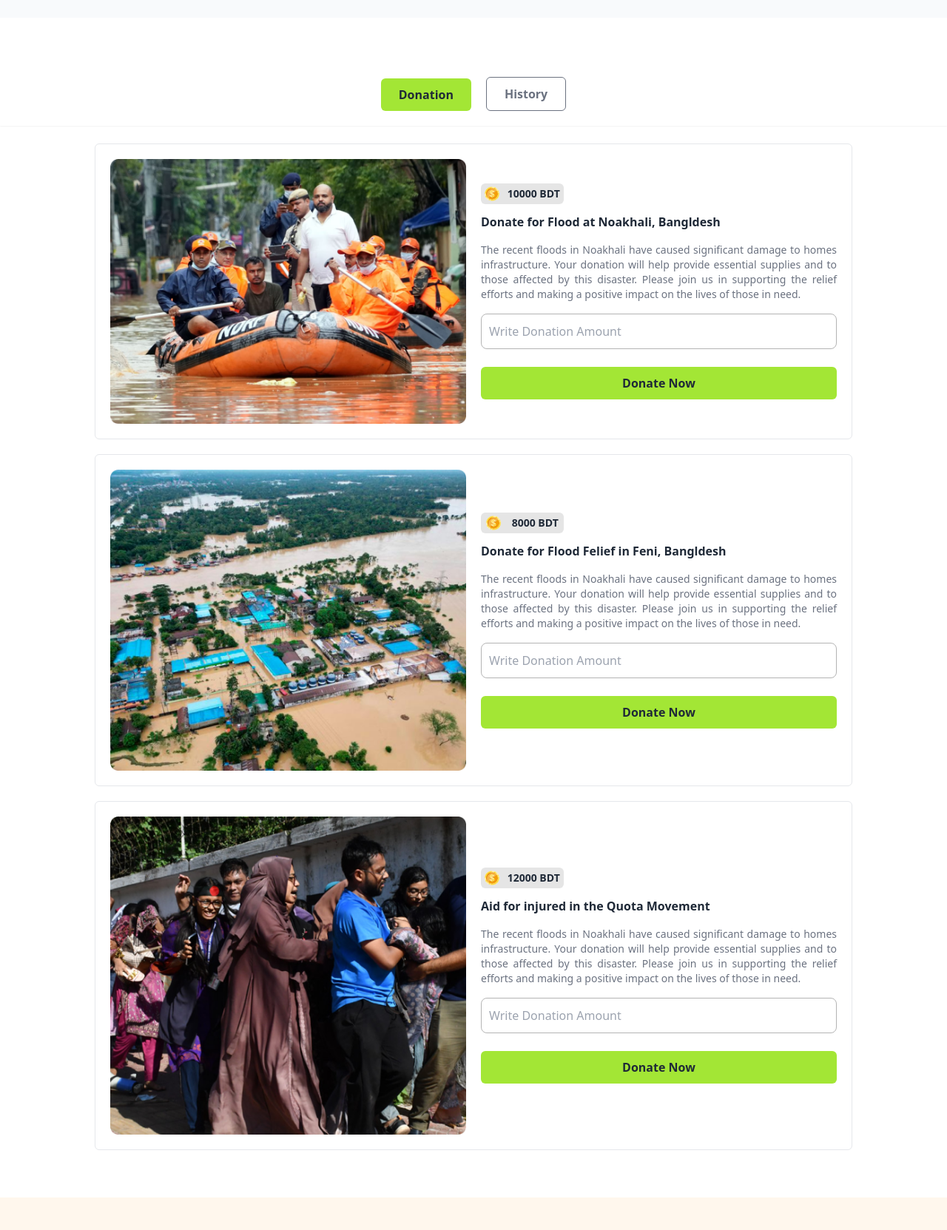
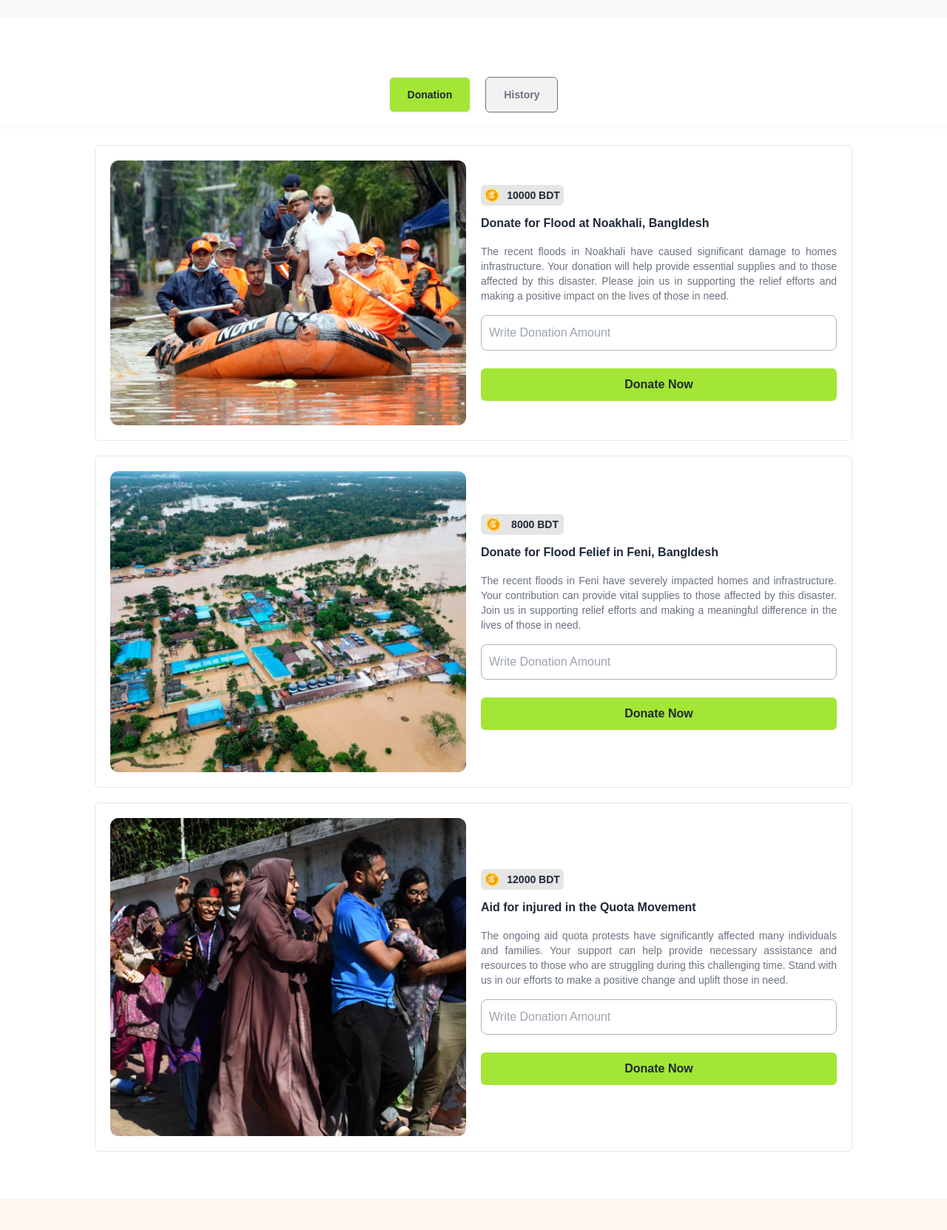
Before and after one commit to tarekrahman-coder/Donate, a website: page src/index.html in a window 1280 px wide. Shown: the part 68-1731 px from the top of the page at 74% size. Drawn offline with Linux system fonts and the light colour scheme.

Commit message:
update font family and added title faq section

```diff
--- a/src/index.html
+++ b/src/index.html
@@ -6,7 +6,7 @@
     <title>Donate</title>
     <link rel="stylesheet" href="./output.css">
 </head>
-<body >
+<body class="font-lexend">
        <!-- header start -->
         <header id="header" class="sticky top-0 z-50 w-full shadow-sm pb-5 backdrop-blur-lg bg-opacity-5">
             <nav id="nav" class=" bg-slate-50 ">
@@ -27,8 +27,8 @@
 
             <!-- hero section -->
              <div class="flex flex-row justify-center gap-5 items-end mt-20">
-                <button id="donate" class="btn-custom" >Donation</button>
-                <button id="history" class="btn-custom-2" >History</button>
+                <button id="donate" class="btn btn-custom" >Donation</button>
+                <button id="history" class="btn btn-custom-2" >History</button>
              </div>
         </header>
        <!-- header end -->
@@ -87,7 +87,7 @@
 
                         <!-- donate description -->
                          <p class="mb-4 text-gray-500 text-sm text-justify">
-                            The recent floods in Noakhali have caused significant damage to homes  infrastructure. Your donation will help provide essential supplies and  to those affected by this disaster. Please join us in supporting the relief efforts and making a positive impact on the lives of those in need.
+                            The recent floods in Feni have severely impacted homes and infrastructure. Your contribution can provide vital supplies to those affected by this disaster. Join us in supporting relief efforts and making a meaningful difference in the lives of those in need.
                          </p>
 
                          <!-- donate box -->
@@ -118,7 +118,7 @@
 
                         <!-- donate description -->
                          <p class="mb-4 text-gray-500 text-sm text-justify">
-                            The recent floods in Noakhali have caused significant damage to homes  infrastructure. Your donation will help provide essential supplies and  to those affected by this disaster. Please join us in supporting the relief efforts and making a positive impact on the lives of those in need.
+                            The ongoing aid quota protests have significantly affected many individuals and families. Your support can help provide necessary assistance and resources to those who are struggling during this challenging time. Stand with us in our efforts to make a positive change and uplift those in need.
                          </p>
 
                          <!-- donate box -->
--- a/src/input.css
+++ b/src/input.css
@@ -1,6 +1,9 @@
 @tailwind base;
 @tailwind components;
 @tailwind utilities;
+
+@import url('https://fonts.googleapis.com/css2?family=Lexend:wght@100..900&display=swap');
+
 
 .blur-effect {
     backdrop-filter: blur(10px);
@@ -9,6 +12,11 @@
 
 .btn-custom{
     @apply font-bold bg-lime-400 py-[10px] px-6 rounded-md text-center
+
+
+}
+.btn-custom:hover{
+    @apply bg-lime-500
 }
 
 .btn-custom-2{
--- a/tailwind.config.js
+++ b/tailwind.config.js
@@ -2,7 +2,11 @@
 module.exports = {
   content: ["./src/*.{html,js}"],
   theme: {
-    extend: {},
+    extend: {
+      fontFamily : {
+        lexend : [ 'Lexend', 'sans-serif']
+      }
+    },
   },
   plugins: [require("daisyui")],
 }
```
Also changed, not shown: src/blog.html (+2 -1 lines), src/output.css.
